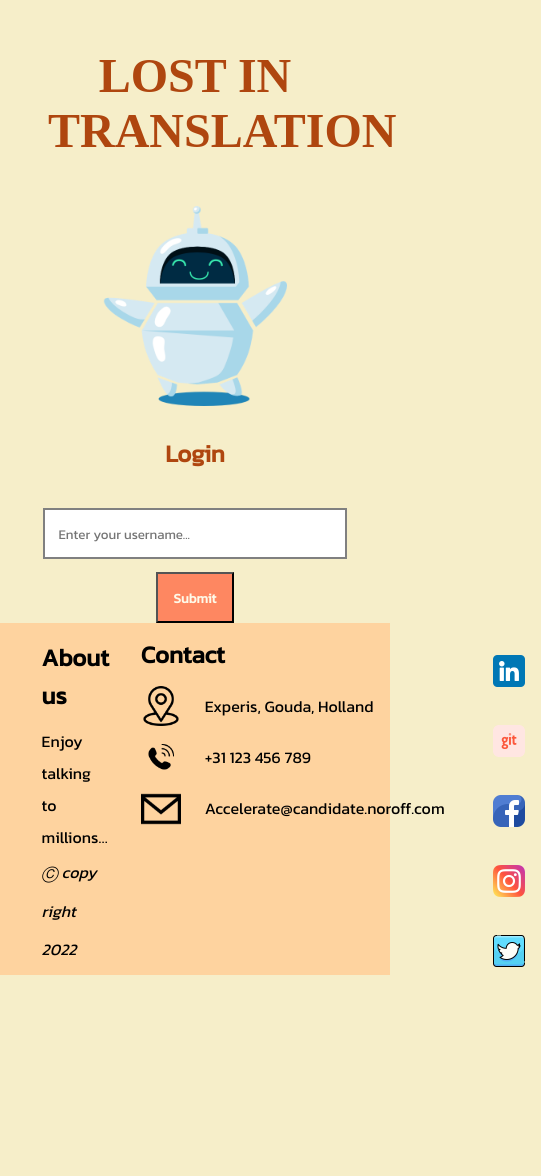
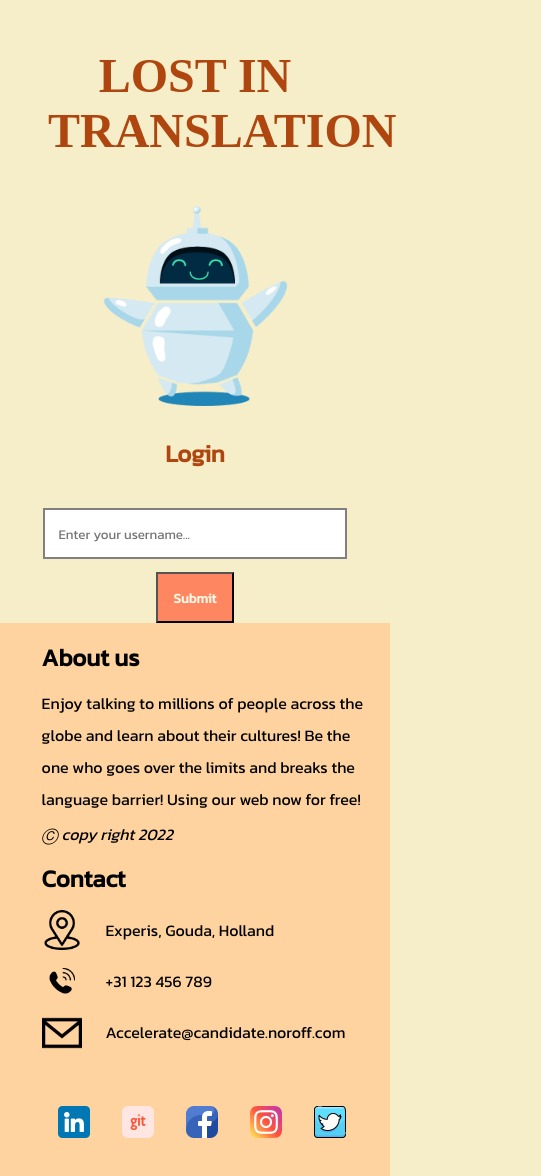
Before and after one commit to ctrl-alt-fenna/assignment-2, a React (Create React App) app: page / in a window 390 px wide. Shown: the whole page, 541 px wide, since content can reach past the window. Before the commit the page ends 989 px from the top, so only its background shows below. Built offline with nearby package versions, Linux system fonts and the light colour scheme; no server answers; a web font is replaced by a local one.

Commit message:
add media querry for footer

```diff
--- a/src/index.css
+++ b/src/index.css
@@ -165,7 +165,6 @@
   width:100%;
   box-sizing: border-box;
   justify-content:space-around;
-  max-height: 22em;
   height:100%;
   padding-left:1.6em;
 }
@@ -191,12 +190,12 @@
 .about-us{
   width: auto;
   max-height: 12em;
-  /* object-fit:scale-down; */
   line-height: 2.4em;
-  max-width: 40%;
+  max-width: auto;
 }
 .social-icons {
-  align-items:center;
+  display:flex;
+  flex-wrap:wrap;
 }
 .icons {
   margin: 1em 1em;
@@ -227,3 +226,13 @@
   overflow: hidden;
   line-height: 2em;
 }
+
+
+@media only screen and (max-width: 480px) {
+  footer {
+    display:flex;
+    flex-direction: column;
+    justify-content:center;
+    height:auto;
+  }
+}
```
